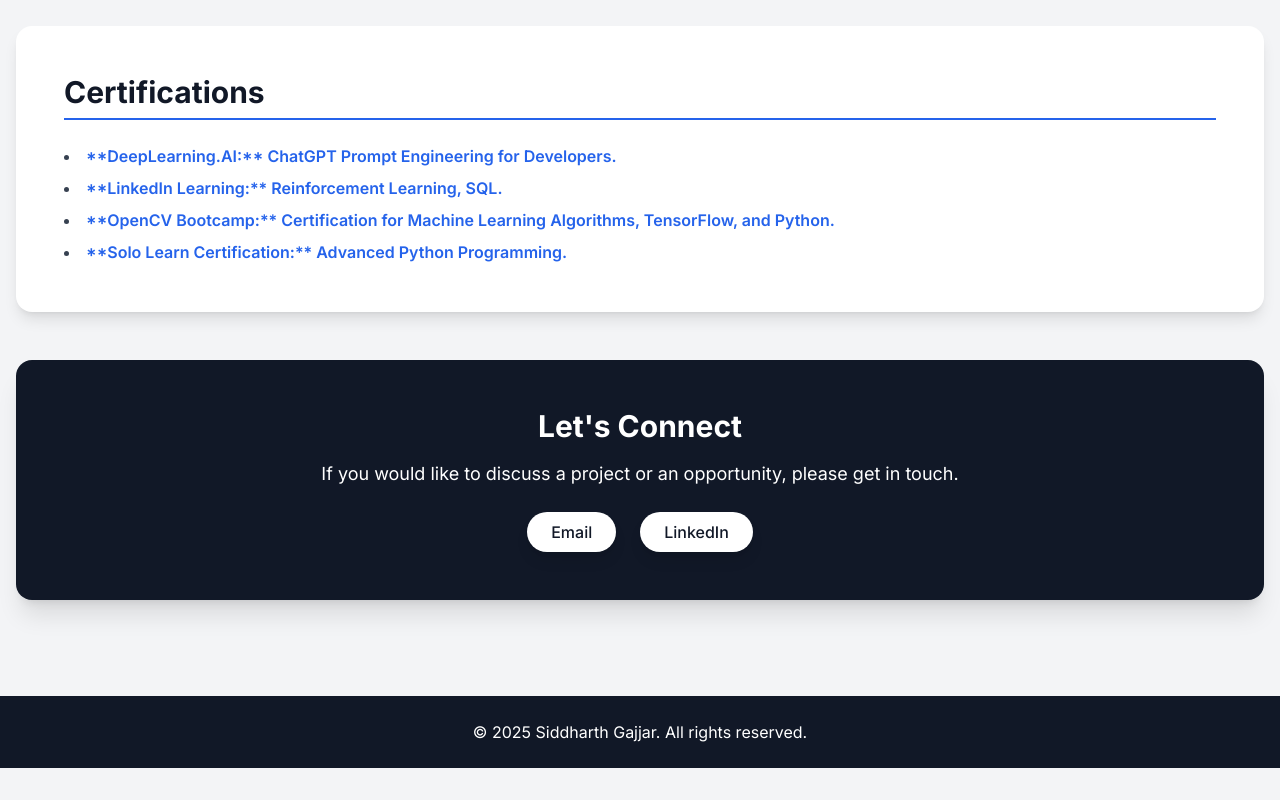
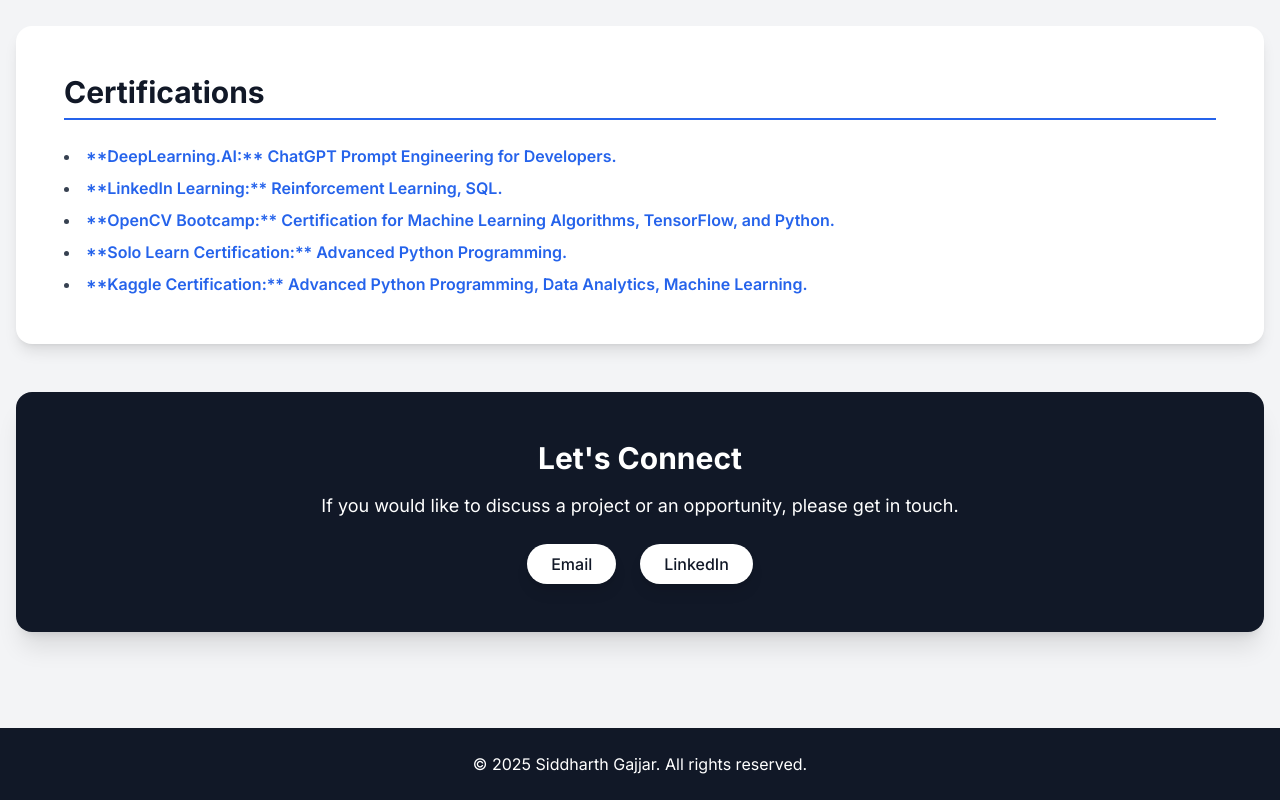
Before and after one commit to siddharth-gajjar-522691/Siddharth-gajjar.github.io, a plain HTML site: page index.html in a window 1280 px wide. Shown: the part 3678-4478 px from the top of the page. Before the commit the page ends 4446 px from the top, so only its background shows below. Drawn offline with nearby package versions, Linux system fonts and the light colour scheme.

Commit message:
Update index.html
update Kaggle Certifications

```diff
--- a/index.html
+++ b/index.html
@@ -263,6 +263,12 @@
                         **Solo Learn Certification:** Advanced Python Programming.
                     </a>
                 </li>
+                <!-- Cert 5: Kaggle Certification -->
+                <li>
+                    <a href="#" target="_blank" class="text-blue-600 hover:text-blue-800 transition duration-300 font-semibold">
+                        **Kaggle Certification:** Advanced Python Programming, Data Analytics, Machine Learning.
+                    </a>
+                </li>
             </ul>
         </section>
 
```
